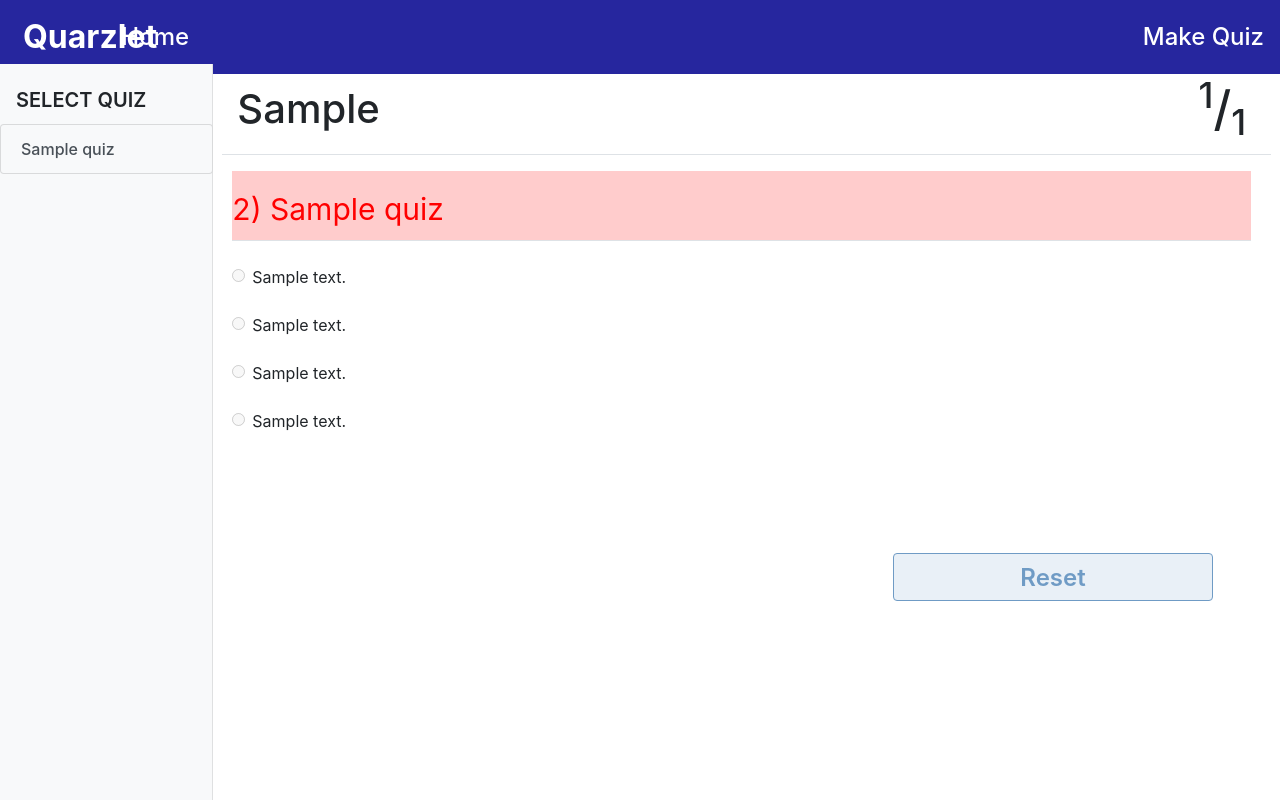
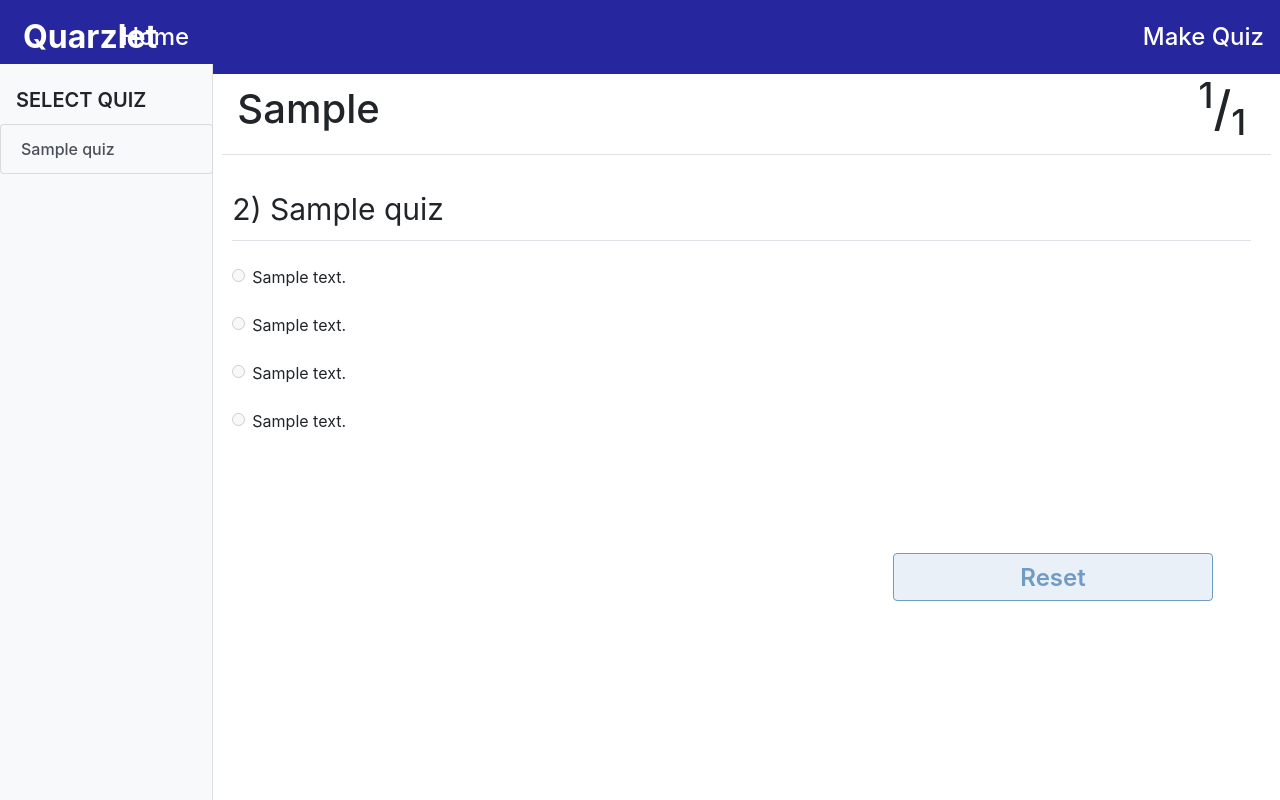
Before and after one commit to alearcyber/Quarzlet, a Flask app: template QuizTake/templates/results.html in a window 1280 px wide. Run offline with Flask 3, Linux system fonts and the light colour scheme; the template is opened without the code that fills it: most values are stand-ins (such as "Sample title", 1, 10 or a date in 2020); some libraries are stand-ins or nearby versions.

Commit message:
Removed color on question box

```diff
--- a/QuizTake/templates/macros.html
+++ b/QuizTake/templates/macros.html
@@ -38,7 +38,7 @@
 <!--Macro Quiz Score-->
 {% macro score_quiz_content(num, question, correct_answer, answers, user_answer) %}
 <!--Question-->
-<div class="form-row border-bottom {% if user_answer == correct_answer %}correct{% else %}incorrect{% endif %}" style="width: 100%; word-break: break-word">
+<div class="form-row border-bottom " style="width: 100%; word-break: break-word">
     <label for="question{{num}}" style="font-size: 30px; margin-top: 1rem">{{num+1}}) {{question}}</label>
 </div>
 <br />
```
